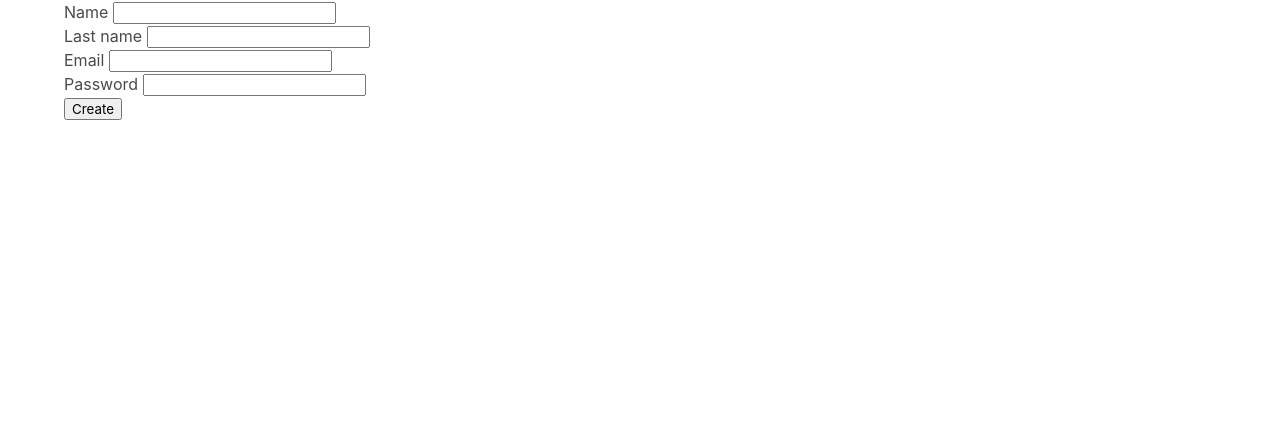
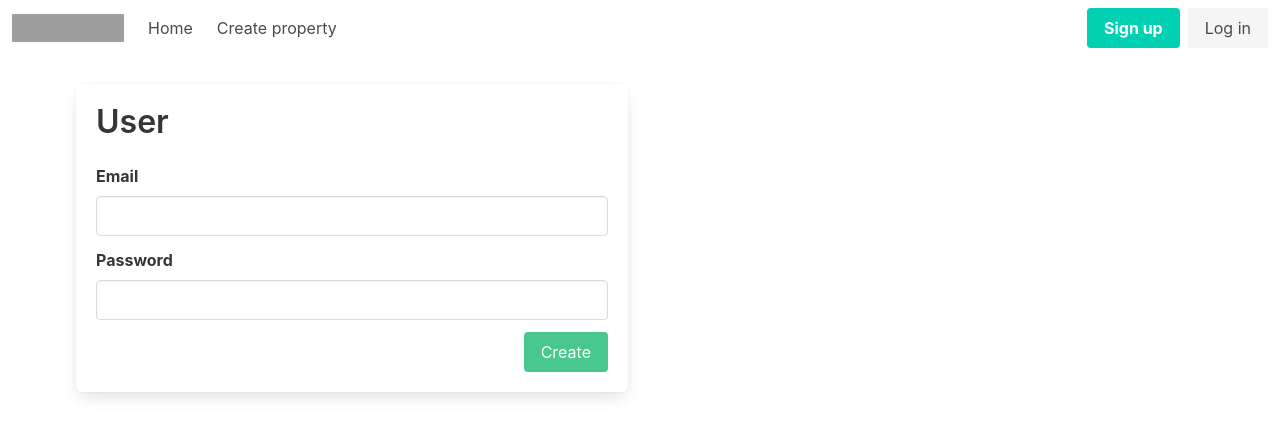
Before and after one commit to camilotobon18/proyecto_final_NTD, a Flask app: page /new-user in a window 1280 px wide. Shown: the top 437 px of the page. Run offline with Flask 2, Linux system fonts and the light colour scheme; some libraries are stand-ins or nearby versions; grey boxes are pictures that could not be loaded.

```diff
--- a/app.py
+++ b/app.py
@@ -5,6 +5,7 @@ import requests
 from flask import Flask, render_template, request, redirect, url_for, flash, session
 from flask import session
 from api_modules.RequestsApi import RequestsApi
+from api_modules.RequestsApiUser import RequestsApiUser
 from models.User import User
 from models.Property import Property
 from models.Vote import Vote
@@ -23,6 +24,7 @@ def session_validate():
         return False
 
 
+
 @app.route('/')
 def index():
     res = RequestsApi.get_all_api()
@@ -35,6 +37,7 @@ def new_property():
 
 @app.route('/save-property', methods = ['GET', 'POST'])
 def save_property():
+
     if request.method == 'POST':
         try:
             title_input = request.form['title_property']
@@ -54,7 +57,6 @@ def save_property():
 @app.route('/view-property/<id>')
 def view(id):
     res = RequestsApi.get_one_api(id)
-    #print(res)
     return render_template('property_detail.html', one_property= res['property'])
 
 @app.route('/delete-property/<id>')
@@ -72,68 +74,39 @@ def new_user():
 
 @app.route('/save-user', methods = ['GET', 'POST'])
 def save():
-    #user = User(name="")
-    #vote = Vote(value=0, image_id=img)
-    #res = RequestsApi.save_api(vote)
-    #print(res)
-    #user_form = UserForm(request.form)
     if request.method == 'POST':
         try:
-            #ruta = os.getcwd()+'\\static\\img'
-            #imglist = listdir(ruta)
-            #img = random.choice(imglist)
-            #name_input = user_form.name.data
-            #last_name_input = user_form.last_name.data
-            #email_input = user_form.email.data
-            #password_input =user_form.password.data
-            name_input = request.form['name_user']
-            last_name_input = request.form['last_name']
             email_input = request.form['email']
             password_input = request.form['password']
-            user = User(name=name_input, last_name=last_name_input, email=email_input, password=password_input)
-            #res = RequestsApi.save_api(user)
-            print(name_input,last_name_input,email_input,password_input, sep=" ")
-            return redirect(url_for('index'))
+            user = User(email=email_input, password=password_input)
+            res = RequestsApiUser.save_api(user)
+            print(res)
+            return redirect(url_for('index', res_user=res))
         except:
             return 'Not saved'
-        #return render_template("create_user.html", form=user_form)
+
+
+
+@app.route('/login', methods = ['GET', 'POST'])
+def login():
+    #if request.method == 'POST':
+    #    try:
+    #        email_input = request.form['email']
+    #        password_input = request.form['password']
+    #
+    #        if(email_input == 'p'):
+    #            session
+
+    #            return redirect(url_for('index'))
+    #    except:
+    #        return 'Not saved'
+
+    return render_template('login.html')
 
 
 
 
 
 
-
-
-
-
-
-
-@app.route('/login', methods = ['GET', 'POST'])
-def login():
-    if request.method == 'POST':
-        try:
-            email_input = request.form['email']
-            password_input = request.form['password']
-
-            if(email_input == 'p'):
-                session
-
-            return redirect(url_for('index'))
-        except:
-            return 'Not saved'
-
-
-
-
-
-#@app.route('/login', methods = ['GET', 'POST'])
-#def login():
-#    login_form = LoginForm(request.form)
-#    if request.method == 'POST' and login_form.validate():
-#        session['username'] = login_form.email.data
-#    return render_template('login.html', form = login_form)
-
-
 if __name__ == '__main__':
     app.run(port=8081, debug=True)
--- a/templates/create_user.html
+++ b/templates/create_user.html
@@ -1,24 +1,21 @@
 {% extends "/layouts/main.html" %}
 
 {% block body %}
-    <form method="POST" action="/save" >
-        <div>
-            <label for="name_user">Name</label>
-            <input id="name_user" name="name_user" type="text" required>
+<div class="column is-5-tablet is-6-desktop is-6-widescreen">
+    <form class="box" method="POST" action="/save-user" >
+        <h3 class="title is-3 has-text-dark">User</h3>
+
+        <div class="field">
+            <label class="label" for="email">Email</label>
+            <input class="input" id="email" name="email" type="email" required>
         </div>
-        <div>
-            <label for="last_name">Last name</label>
-            <input id="last_name" name="last_name" type="text" required>
+        <div class="field">
+            <label class="label" for="password">Password</label>
+            <input class="input" id="password" name="password" type="password" required>
         </div>
-        <div>
-            <label for="email">Email</label>
-            <input id="email" name="email" type="email" required>
+        <div class="field is-grouped is-grouped-right">
+            <button class="button is-success" type="submit">Create</button>
         </div>
-        <div>
-            <label for="password">Password</label>
-            <input id="password" name="password" type="password" required>
-        </div>
-
-        <button type="submit">Create</button>
     </form>
+</div>
 {% endblock %}
--- a/templates/layouts/main.html
+++ b/templates/layouts/main.html
@@ -9,14 +9,12 @@
     <link rel="stylesheet" type="text/css" href="login.css">
 </head>
 <body>
-    <div class="container">
+    {% include '/layouts/menu.html' %}
 
-
+    <div class="container mt-4" >
         {% block body %}
         {% endblock %}
     </div>
-
-
 
     <script src="https://code.jquery.com/jquery-3.5.1.slim.min.js" integrity="sha384-DfXdz2htPH0lsSSs5nCTpuj/zy4C+OGpamoFVy38MVBnE+IbbVYUew+OrCXaRkfj" crossorigin="anonymous"></script>
     <script src="https://cdn.jsdelivr.net/npm/popper.js@1.16.0/dist/umd/popper.min.js" integrity="sha384-Q6E9RHvbIyZFJoft+2mJbHaEWldlvI9IOYy5n3zV9zzTtmI3UksdQRVvoxMfooAo" crossorigin="anonymous"></script>
--- a/templates/layouts/menu.html
+++ b/templates/layouts/menu.html
@@ -0,0 +1,42 @@
+{% block menu %}
+<nav class="navbar" role="navigation" aria-label="main navigation">
+    <div class="navbar-brand">
+      <a class="navbar-item" href="https://bulma.io">
+        <img src="https://bulma.io/images/bulma-logo.png" width="112" height="28">
+      </a>
+
+      <a role="button" class="navbar-burger burger" aria-label="menu" aria-expanded="false" data-target="navbarBasicExample">
+        <span aria-hidden="true"></span>
+        <span aria-hidden="true"></span>
+        <span aria-hidden="true"></span>
+      </a>
+    </div>
+
+    <div id="navbarBasicExample" class="navbar-menu">
+      <div class="navbar-start">
+        <a class="navbar-item" href="/">
+          Home
+        </a>
+
+        <a class="navbar-item" href="/new-property">
+          Create property
+        </a>
+
+      </div>
+
+      <div class="navbar-end">
+        <div class="navbar-item">
+          <div class="buttons">
+            <a class="button is-primary" href="/new-user">
+              <strong>Sign up</strong>
+            </a>
+            <a class="button is-light" href="/login">
+              Log in
+            </a>
+          </div>
+        </div>
+      </div>
+    </div>
+  </nav>
+
+{% endblock %}
```
Also changed, not shown: api_modules/RequestsApi.py (+1 -10 lines), api_modules/RequestsApiUser.py (+8 -12 lines), models/Vote.py (deleted, +0 -23 lines), templates/create_property.html (+22 -16 lines), templates/index.html (+2 -31 lines), templates/login.html (+8 -4 lines), templates/property_detail.html (+7 -10 lines), 1 other file.
